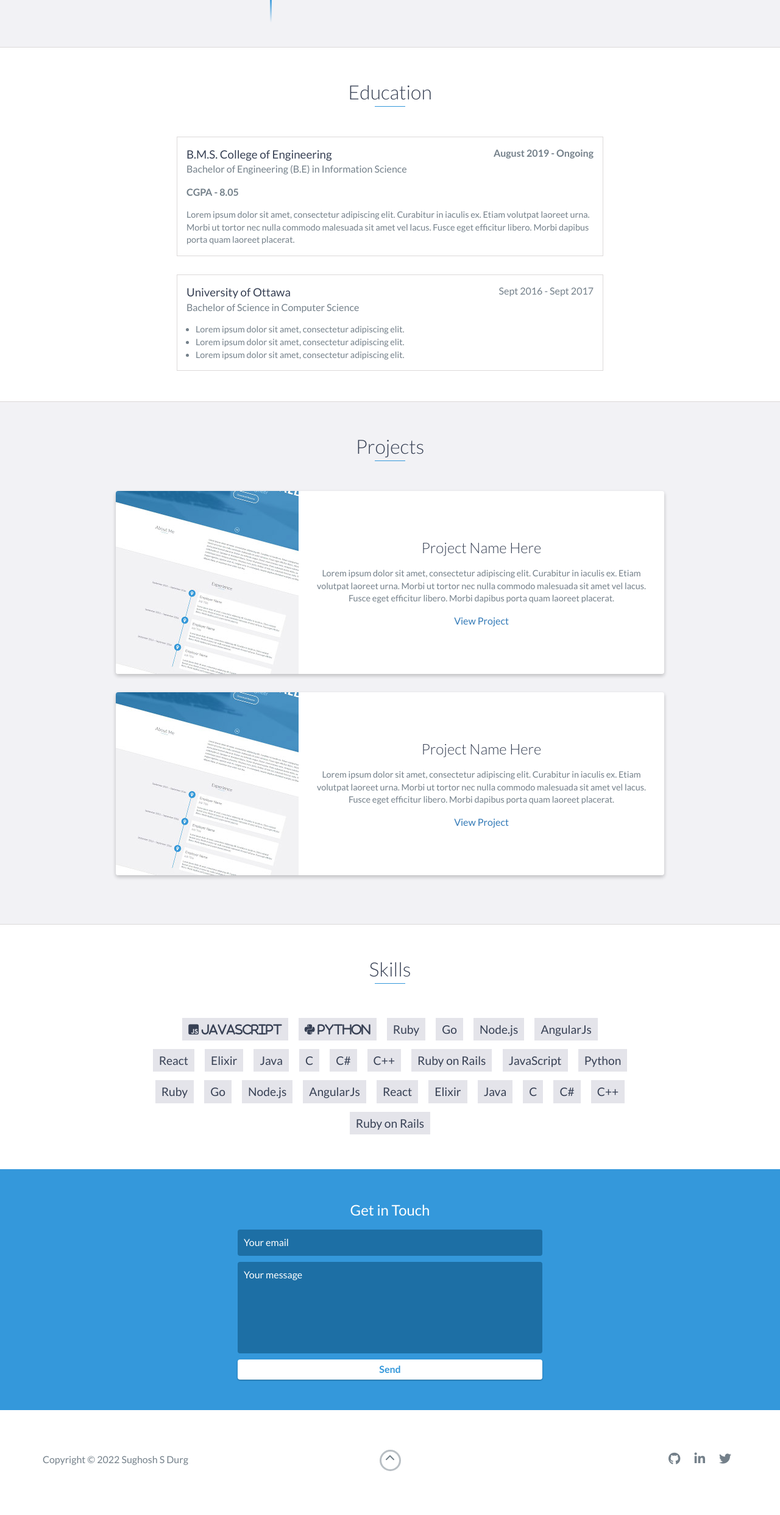
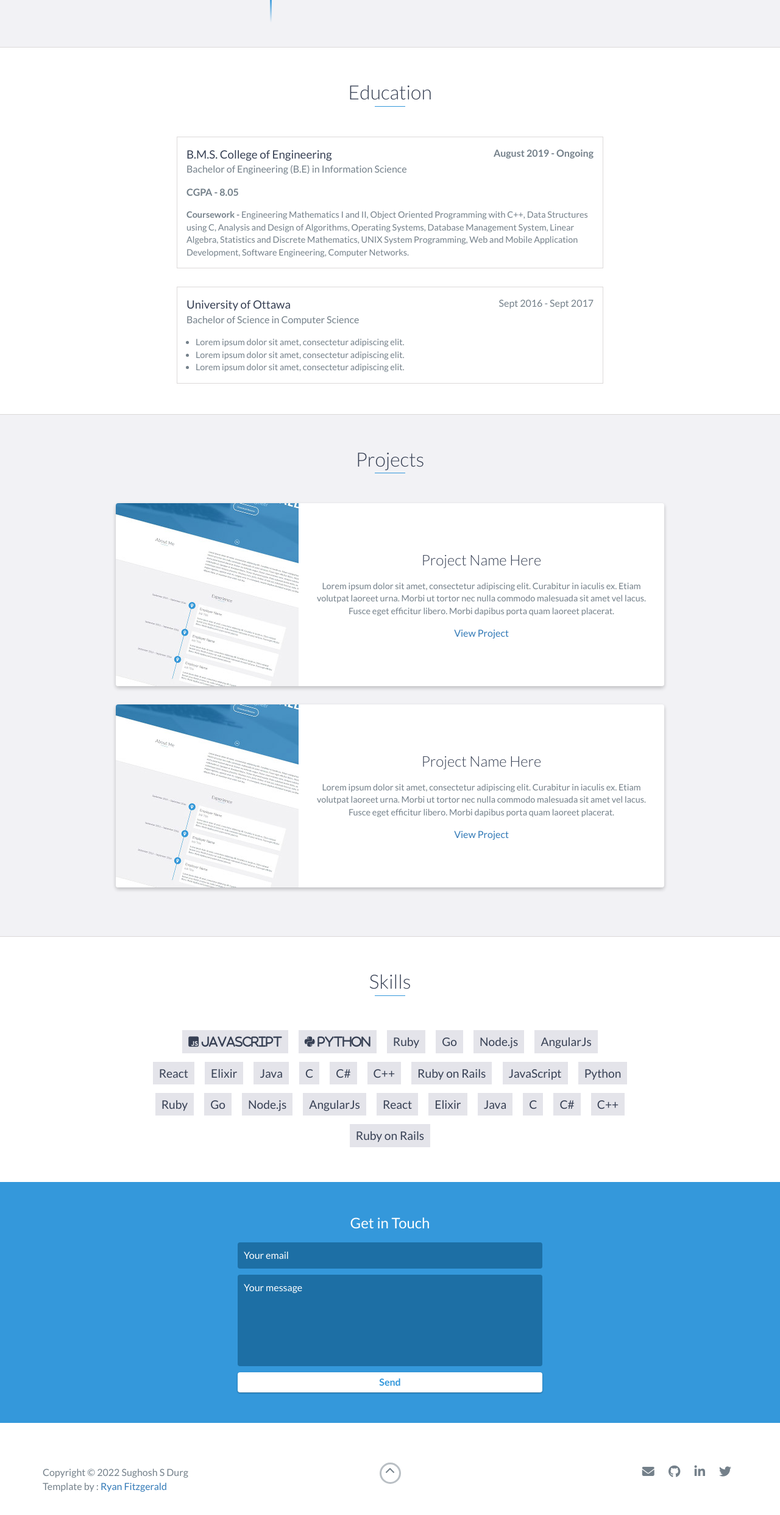
Before and after one commit to sughoshdurg/sughosh-durg.github.io, a website: page index.html in a window 1280 px wide. Shown: the part 1841-4325 px from the top of the page at 61% size. Drawn offline with nearby package versions, Linux system fonts and the light colour scheme.

Commit message:
second commit

```diff
--- a/index.html
+++ b/index.html
@@ -125,7 +125,7 @@
             <h4>Bachelor of Engineering (B.E) in Information Science</h4>
             <h4> <b> CGPA - 8.05 </b></h4>
             <p>
-                Lorem ipsum dolor sit amet, consectetur adipiscing elit. Curabitur in iaculis ex. Etiam volutpat laoreet urna. Morbi ut tortor nec nulla commodo malesuada sit amet vel lacus. Fusce eget efficitur libero. Morbi dapibus porta quam laoreet placerat.
+                <b>Coursework - </b> Engineering Mathematics I and II, Object Oriented Programming with C++, Data Structures using C, Analysis and Design of Algorithms, Operating Systems, Database Management System, Linear Algebra, Statistics and Discrete Mathematics, UNIX System Programming, Web and Mobile Application Development, Software Engineering, Computer Networks.
 
             </p>
         </div>
@@ -227,7 +227,7 @@
     <div id="contact">
         <h2>Get in Touch</h2>
         <div id="contact-form">
-            <form method="POST" action="https://formspree.io/email@email.com">
+            <form method="POST" action="https://formspree.io/sughosh.sdurg@gmail.com">
                 <input type="hidden" name="_subject" value="Contact request from personal website" />
                 <input type="email" name="_replyto" placeholder="Your email" required>
                 <textarea name="message" placeholder="Your message" required></textarea>
@@ -243,7 +243,8 @@
             <div class="row">
                 <div class="col-sm-5 copyright">
                     <p>
-                        Copyright &copy; <span id="current-year">2022</span> Sughosh S Durg
+                        Copyright &copy; <span id="current-year">2022</span> Sughosh S Durg <br>
+                        Template by : <a href = "https://github.com/RyanFitzgerald" target="blank">Ryan Fitzgerald </a>
                     </p>
                 </div>
                 <div class="col-sm-2 top">
@@ -253,6 +254,9 @@
                 </div>
                 <div class="col-sm-5 social">
                     <ul>
+                        <li>
+                            <a href="mailto:sughosh.sdurg@gmail.com"><i class="fa fa-envelope" aria-hidden="true"></i></a>
+                        </li>
                         <li>
                             <a href="https://github.com/sughosh-durg" target="_blank"><i class="fa fa-github" aria-hidden="true"></i></a>
                         </li>
```
